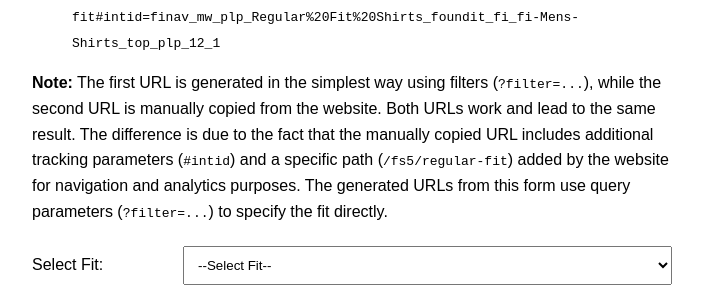
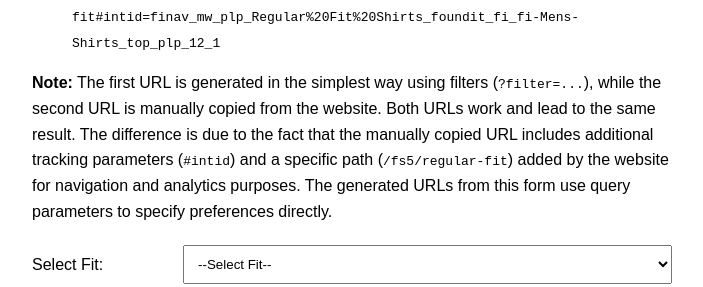
Before and after one commit to aileenho51/int-task-pt2, a plain HTML site: page index.html in a window 1280 px wide. Shown: the part 1024-1311 px from the top of the page, without its empty margins (288-991 px from the left). Drawn offline with Linux system fonts and the light colour scheme.

Commit message:
Clarity changes v2

```diff
--- a/index.html
+++ b/index.html
@@ -131,7 +131,7 @@
 
             The difference is due to the fact that the manually copied URL includes additional tracking parameters (<code>#intid</code>) and a specific path (<code>/fs5/regular-fit</code>) added by the website for navigation and analytics purposes.
 
-            The generated URLs from this form use query parameters (<code>?filter=...</code>) to specify the fit directly.</p>
+            The generated URLs from this form use query parameters to specify preferences directly.</p>
 
             <div class="form-row">
                 <div class="form-column">
```
